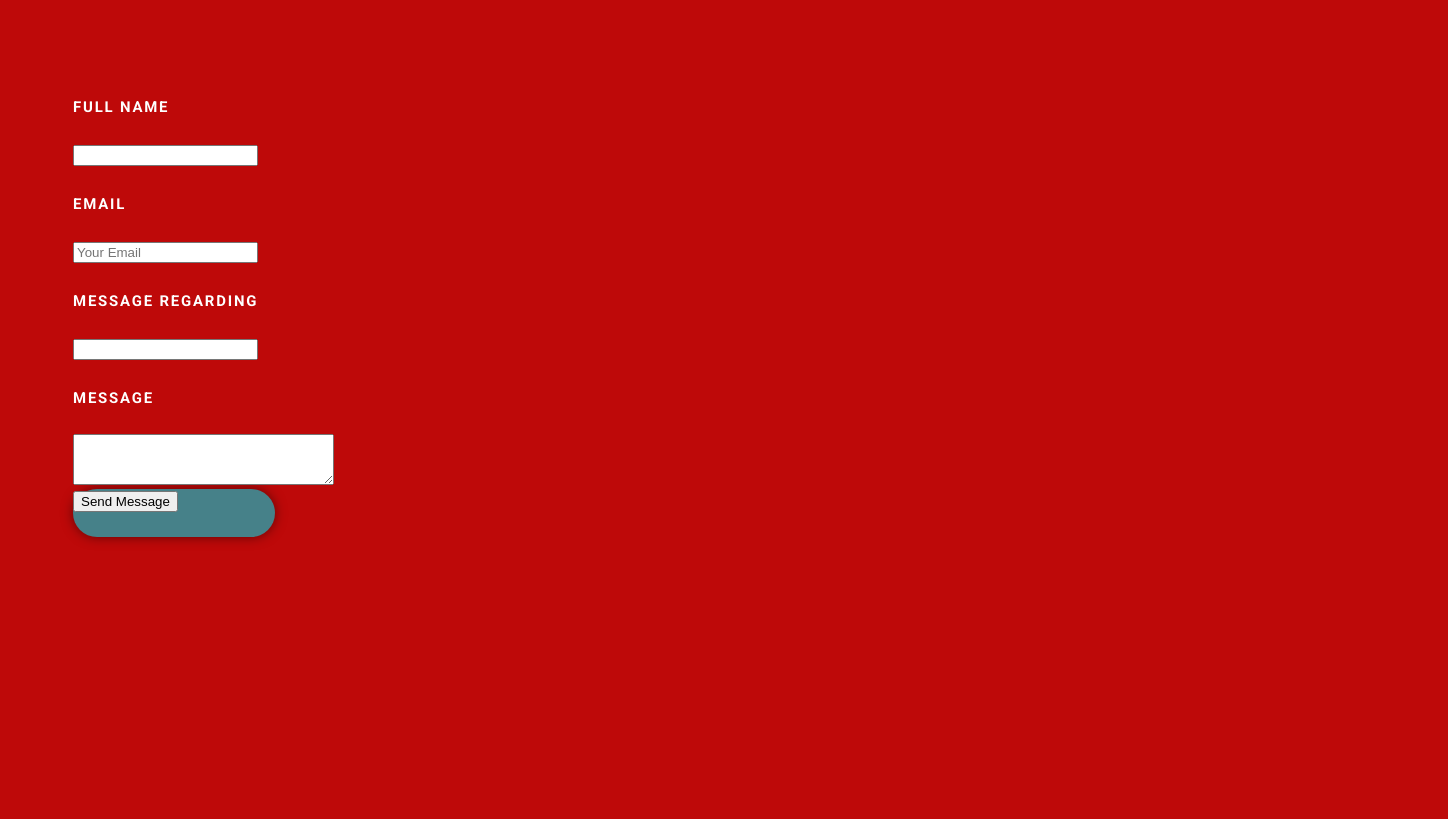
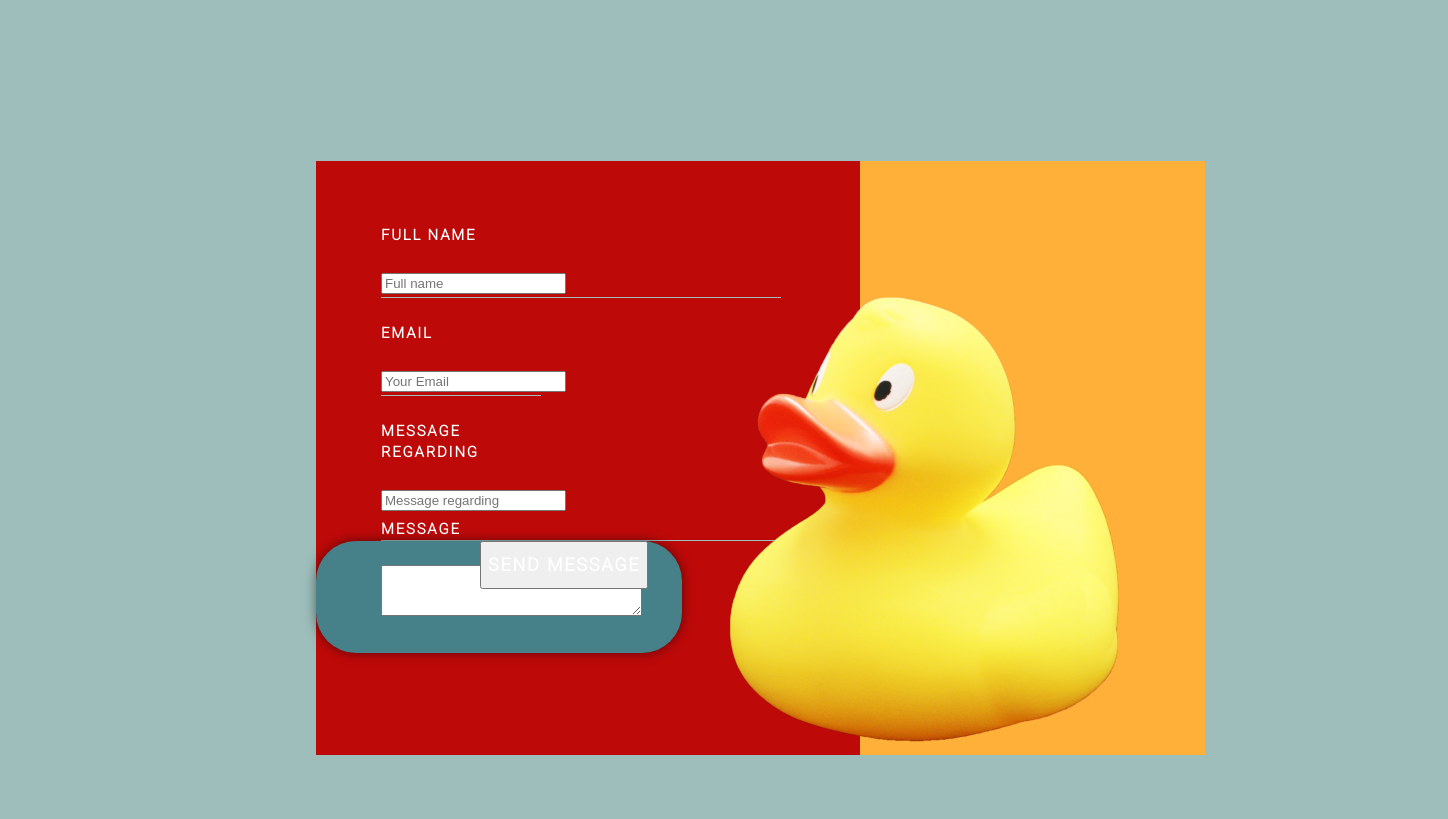
Before and after one commit to tobiaslooft/duck_form, a plain HTML site: page index.html in a window 1280 px wide. Shown: the whole page, 1448 px wide, since content can reach past the window. Drawn offline with Linux system fonts and the light colour scheme.

Commit message:
i princip klar

```diff
--- a/index.html
+++ b/index.html
@@ -8,15 +8,15 @@
     <link rel="stylesheet" href="styles/index.css">
     <link rel="preconnect" href="https://fonts.googleapis.com">
     <link rel="preconnect" href="https://fonts.gstatic.com" crossorigin>
-    <link href="https://fonts.googleapis.com/css2?family=Roboto:ital,wght@0,
-    100;0,300;0,400;0,500;0,700;0,900;1,100;1,300;1,400;1,500;1,700;1,900&display
-    =swap" rel="stylesheet">
+    <link href="https://fonts.googleapis.com/css2?family=Roboto:wght@300&display=swap" rel="stylesheet">
 </head>
-<body class="body">
+<body class="macbook">
+    <div class="invite-form">
         <form action="form">
+            <div class="all-text">
             <div class="full_name">
                 <h5>FULL NAME</h5>
-            <input type="text" placeholder="">
+                <input type="text" placeholder="Full name">
             </div>
             <div class="topic_email">
                 <h5>EMAIL</h5>
@@ -24,16 +24,24 @@
             </div>
             <div class="topic_messade_regarding">
                 <h5>MESSAGE REGARDING</h5>
-             <input type="text" placeholder="">
+                <input type="text" placeholder="Message regarding">
             </div>
-        <div class="topic_messade">
+            <div class="topic_message">
                 <h5>MESSAGE</h5>
-            <textarea name="message" id="" cols="30" rows="3" placeholder="Your message">
+                <textarea name="message" id="text_area" cols="30" rows="3" placeholder="Your message">
                 </textarea>
             </div>
-        <div class="btn_send_message">
-            <button type="submit">Send Message</button>
+            </div>
+            <div class="btn-submit">
+            <button type="submit" class="text_btn_submit">SEND MESSAGE</button>
             </div>
         </form>
+    </div>
+    <div class="rectangle">
+        <img src="images/rectangle_yellow.png" alt="rectangle">
+    </div>
+    <div class="duck">
+        <img src="images/duck.png" alt="duck">
+    </div>
 </body>
 </html>
--- a/styles/index.css
+++ b/styles/index.css
@@ -1,40 +1,124 @@
-.body {
+.macbook {
+    Width: 1440px;
+    Height: 900px;
+    background: #9DBEBB;
+    display: flex;
+}
+
+.invite-form {
     background-color: #BE0909;
+    color: #FEFFFF;
+    Width: 954px;
+    Height: 594px;
     display: flex;
-    padding-left: 65px;
-    padding-top: 64px;
-    font-family: 'Roboto';
+    max-width: 100%;
+    margin-left: 308px;
+    margin-top: 153px;
+    font-family: 'Roboto', sans-serif;
+    font-style: normal;
+    font-weight: 400;
+    text-transform: uppercase;
+    /* Hur får jag bort de */
+
+}
+
+.all-text {
+    margin-left: 65px;
+    margin-top: 64px;
+}
+
+.full_name {
+    height: 72px;
+    font-family: 'Roboto', sans-serif;
     font-style: normal;
     font-weight: 400;
     font-size: 18px;
     line-height: 21px;
     letter-spacing: 0.1em;
     text-transform: uppercase;
-
-color: #FEFFFF;
-
-}
-
-.full_name {
-    height: 72px;
+    border-bottom: 1px solid #9DBEBB; width: 400px;
 }
 
 .topic_email {
     height: 72px;
+    font-family: 'Roboto', sans-serif;
+    font-style: normal;
+    font-weight: 400;
+    font-size: 18px;
+    line-height: 21px;
+    letter-spacing: 0.1em;
+    text-transform: uppercase;
+    border-bottom: 1px solid #9DBEBB; width: 160px;
 }
 
 .topic_messade_regarding {
     height: 72px;
+    border-bottom: 1px solid #9DBEBB; width: 160px;
+    /* varför blir border kontig när jag ändrar den till 160px i bredd?*/
+    font-family: 'Roboto', sans-serif;
+    font-style: normal;
+    font-weight: 400;
+    font-size: 18px;
+    line-height: 21px;
+    letter-spacing: 0.1em;
+    text-transform: uppercase;
 }
 
 .topic_message {
-    height: 72px;
+    height: 21px;
+    border-bottom: 1px solid #9DBEBB;
+    font-family: 'Roboto', sans-serif;
+    font-style: normal;
+    font-weight: 400;
+    font-size: 18px;
+    line-height: 21px;
+    Size: 18px;
+    Line-height: 21.09px;
+    letter-spacing: 0.1em;
+    text-transform: uppercase;
+    color: rgba(254, 255, 255, 0.98);
+
 }
 
-.btn_send_message {
+.btn-submit {
+    display: flex;
+    width: 202px;
     height: 48px;
-    width: 202px;
-    background-color: #468189;
+    padding-left: 164px;
+    padding-bottom: 64px;
+    background: #468189;
     box-shadow: 0px 0px 12px rgba(0, 0, 0, 0.5);
     border-radius: 40px;
+    /* Här blir det lite konstigt när jag ska göra submit-knappen invisible och placera på rätt plats?
+    Den blir olika stor? */
 }
+
+
+.text_btn_submit {
+    font-family: 'Roboto';
+    font-style: normal;
+    font-weight: 700;
+    font-size: 18px;
+    line-height: 21px;
+    letter-spacing: 0.1em;
+    text-transform: uppercase;
+
+    color: #FFFFFF;
+}
+
+.duck {
+    Width: 663px;
+    Height: 603px;
+    position: absolute;
+    margin-left: 585px;
+    margin-top: 205px;
+    border: 1px;
+    border-color: black;
+}
+
+.rectangle {
+    width: 345px;
+    height: 594px;
+    margin-top: 153px;
+    margin-right: 243px;
+}
```
Also changed, not shown: images/duck.png (added), images/rectangle_yellow.png (added). Lines whose indentation alone changed are shown as unchanged.
